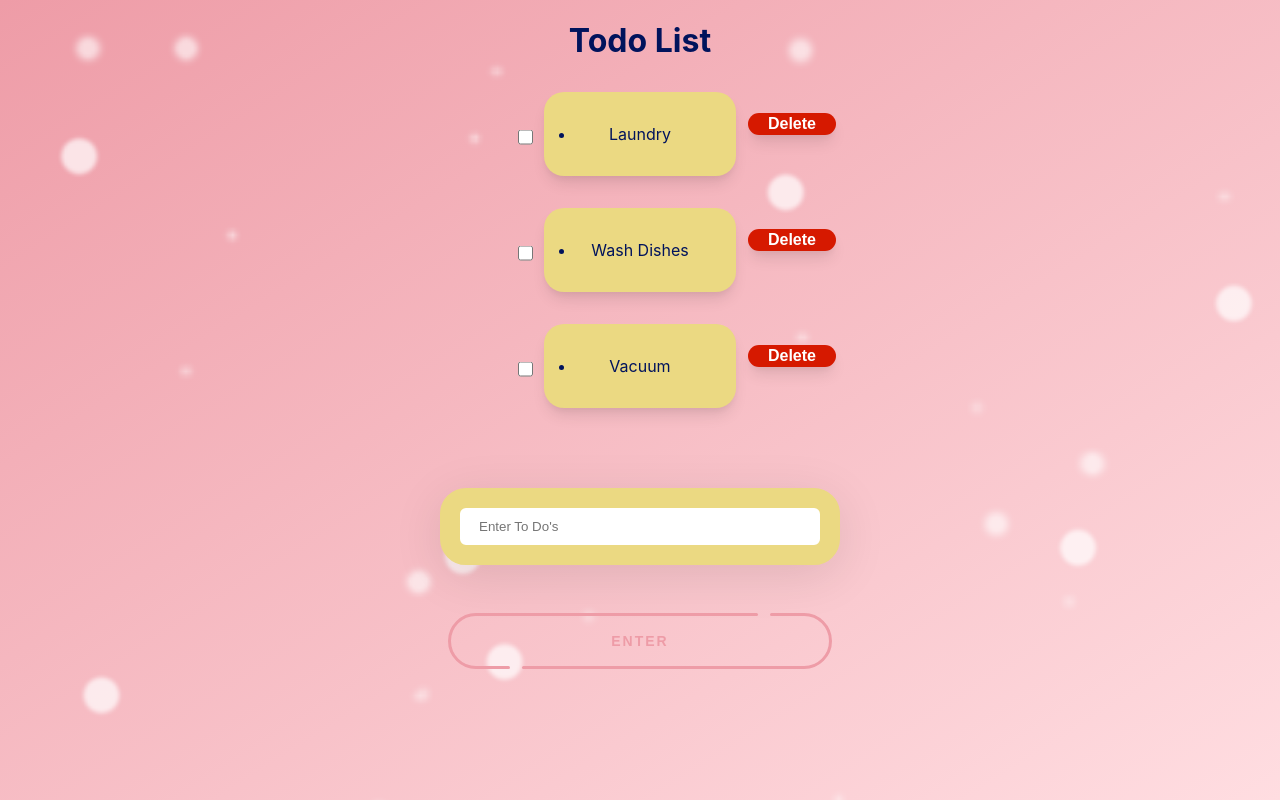
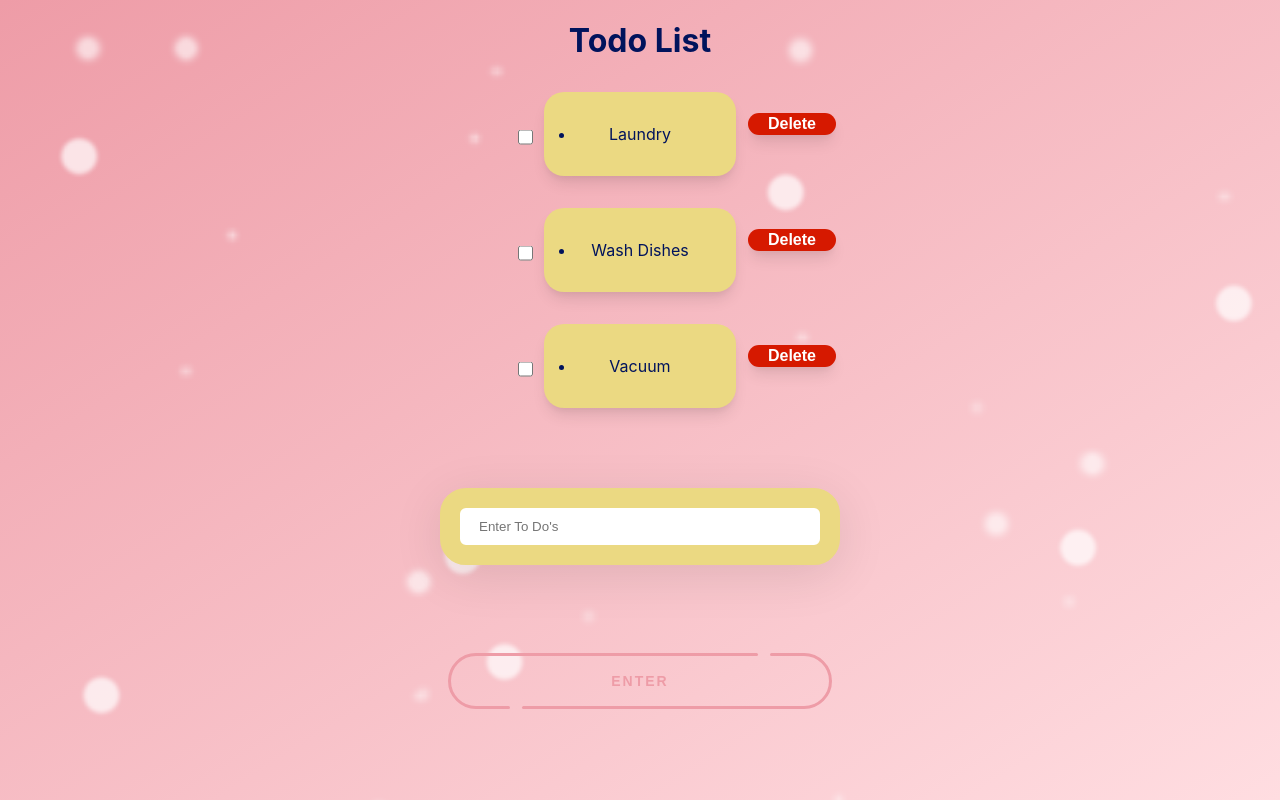
Before and after one commit to manuelLanderos/ToDo, a React (Create React App) app: page / in a window 1280 px wide. Built offline with nearby package versions, Linux system fonts and the light colour scheme.

Commit message:
quick edit

```diff
--- a/src/Components/ToDo/ToDo.css
+++ b/src/Components/ToDo/ToDo.css
@@ -85,8 +85,6 @@ input[type=checkbox] {
     -webkit-transform: scale(.3);
     /* Safari and Chrome */
     -o-transform: scale(.3);
-    margin-right: 20%;
-    margin-bottom: 20%;
 
 
   }
@@ -178,7 +176,7 @@ input {
   letter-spacing: 2px;
   transition: all .3s ease;
   background-color: transparent;
-  bottom: 10vh;
+  bottom: 5vh;
 
 }
 
```
